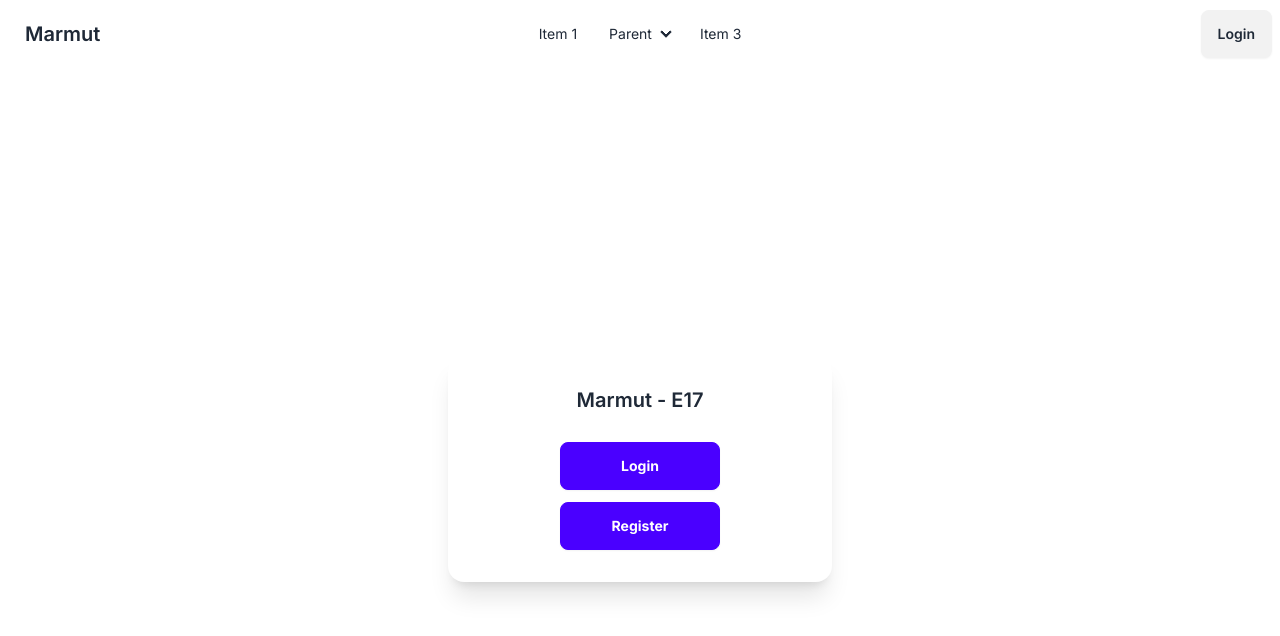
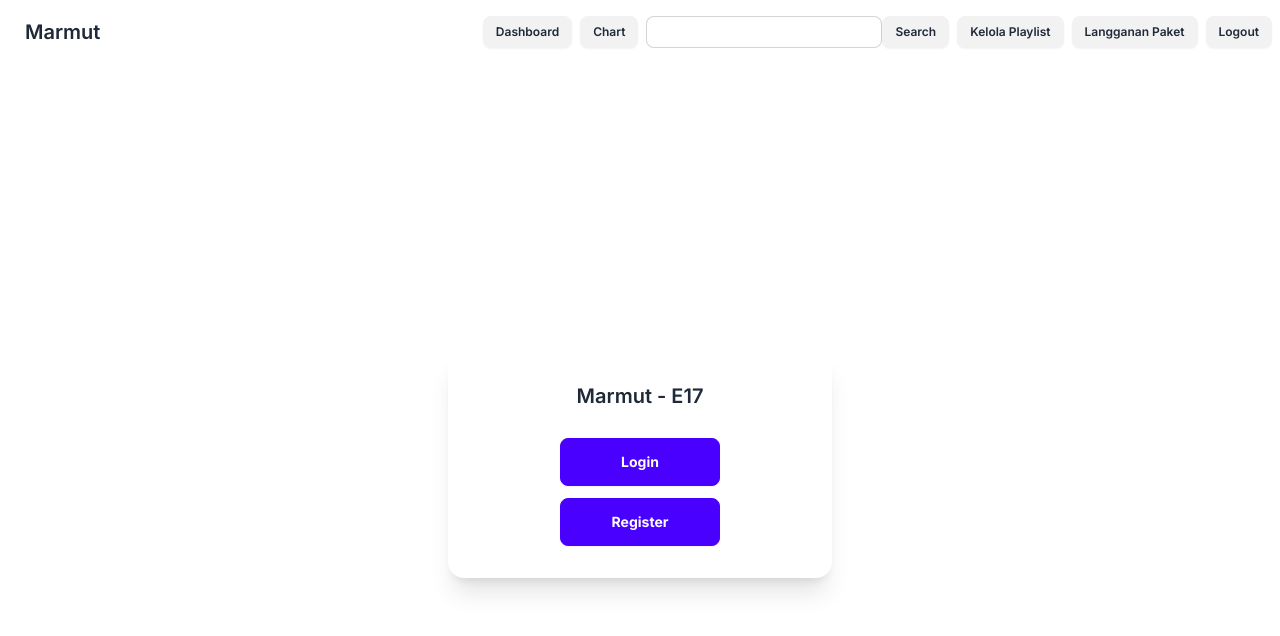
Before and after one commit to juankhusuma/marmut, a Next.js app: page / in a window 1280 px wide. Shown: the top 636 px of the page. Built offline with nearby package versions, Linux system fonts and the light colour scheme.

Commit message:
Navbar done

```diff
--- a/src/components/Nav.tsx
+++ b/src/components/Nav.tsx
@@ -9,62 +9,50 @@ export default function Nav() {
     const [authenticated, setAuthenticated] = useState(false);
     const { auth, logout } = useContext(AuthContext);
 
-    useEffect(() => {
-        if (auth?.email) {
-            console.log(auth)
-            setAuthenticated(true);
-        } else {
-            setAuthenticated(false);
-        }
-    }, [auth])
+    const loggedIn = true;
 
     return (
         <div className="navbar bg-base-100">
             <div className="navbar-start">
-                <div className="dropdown">
-                    <div tabIndex={0} role="button" className="btn btn-ghost lg:hidden">
-                        <svg xmlns="http://www.w3.org/2000/svg" className="h-5 w-5" fill="none" viewBox="0 0 24 24" stroke="currentColor"><path strokeLinecap="round" strokeLinejoin="round" strokeWidth="2" d="M4 6h16M4 12h8m-8 6h16" /></svg>
-                    </div>
-                    <ul tabIndex={0} className="menu menu-sm dropdown-content mt-3 z-[1] p-2 shadow bg-base-100 rounded-box w-52">
-                        <li><a>Item 1</a></li>
-                        <li>
-                            <a>Parent</a>
-                            <ul className="p-2">
-                                <li><a>Submenu 1</a></li>
-                                <li><a>Submenu 2</a></li>
-                            </ul>
-                        </li>
-                        <li><a>Item 3</a></li>
-                    </ul>
-                </div>
                 <Link href="/" className="btn btn-ghost text-xl">Marmut</Link>
             </div>
-            <div className="navbar-center hidden lg:flex">
-                <ul className="menu menu-horizontal px-1">
-                    <li><a>Item 1</a></li>
-                    <li>
-                        <details>
-                            <summary>Parent</summary>
-                            <ul className="p-2">
-                                <li><a>Submenu 1</a></li>
-                                <li><a>Submenu 2</a></li>
-                            </ul>
-                        </details>
-                    </li>
-                    <li><a>Item 3</a></li>
-                </ul>
-            </div>
-            <div className="navbar-end">
-                {
-                    authenticated ?
-                        <button onClick={() => {
-                            localStorage.removeItem("email");
-                            setAuthenticated(false);
-                            logout()
-                        }} className="btn">Logout</button> :
-                        <Link href="/auth/" className="btn">Login</Link>
-                }
-            </div>
+            {
+                loggedIn ? <AuthorizedNav /> : <UnauthorizedNav />
+            }
         </div>
     )
 }
+
+function AuthorizedNav() {
+    const isLabel = false;
+    const isPremium = false;
+    const isPodcaster = false;
+    const isArtist = false;
+    return (
+        <div className="navbar-end gap-2">
+            <Link href="/dashboard" className="btn btn-sm text-xs">Dashboard</Link>
+            {!isLabel && <Link href="/playlist/chart" className="btn btn-sm text-xs">Chart</Link>}
+            {!isLabel && (<form className="flex">
+                <input type="text" className="input input-sm input-bordered" name="" id="" />
+                <input type="submit" value="Search" className="btn btn-sm text-xs" />
+            </form>)}
+            {!isLabel && <Link href="/playlist/kelolapl" className="btn btn-sm text-xs">Kelola Playlist</Link>}
+            {!isLabel && <Link href="/playlist/kelolapl" className="btn btn-sm text-xs">Langganan Paket</Link>}
+            {isPremium && <Link href="/downloaded-songs" className="btn btn-sm text-xs">Kelola Downloads & Songs</Link>}
+            {isPodcaster && <Link href="/playlist/list" className="btn btn-sm text-xs">Kelola Podcast</Link>}
+            {isArtist && <Link href="/playlist/list" className="btn btn-sm text-xs">Kelola Album & Songs</Link>}
+            {isLabel && <Link href="/playlist/list" className="btn btn-sm text-xs">Kelola Album</Link>}
+            {(isLabel || isArtist) && <Link href="/playlist/list" className="btn btn-sm text-xs">Cek Royalti</Link>}
+            <button className="btn btn-sm text-xs">Logout</button>
+        </div>
+    )
+}
+
+function UnauthorizedNav() {
+    return (
+        <div className="navbar-end gap-5">
+            <Link href="/auth/login" className="btn">Login</Link>
+            <Link href="/auth/register" className="btn">Registrasi</Link>
+        </div>
+    )
+}
```
